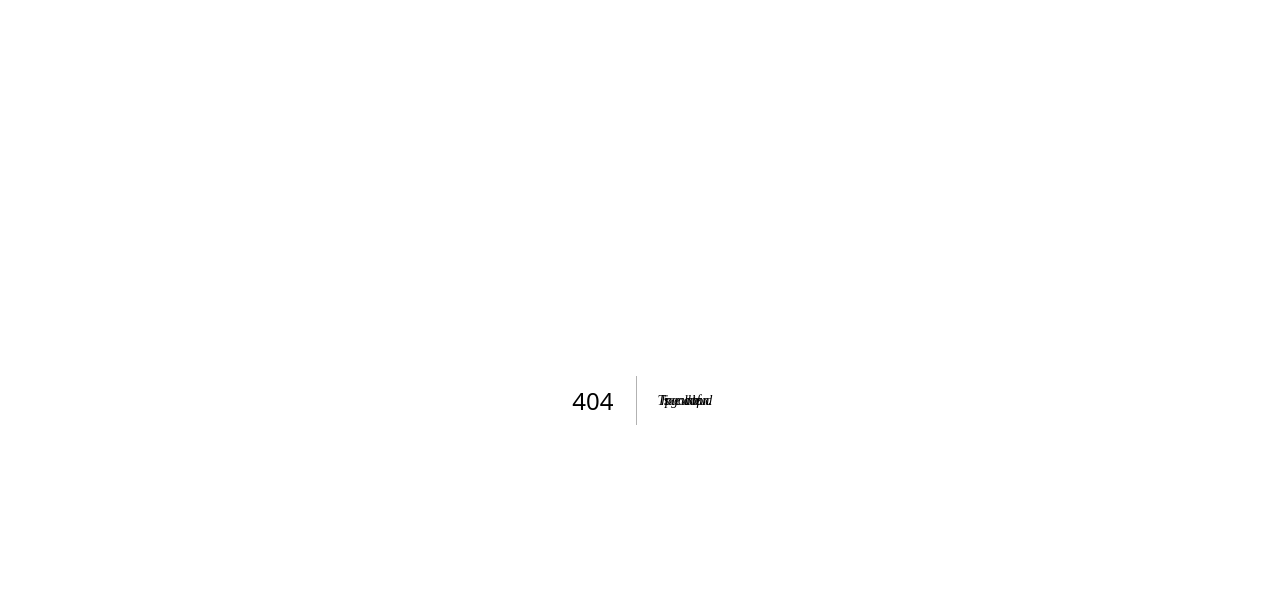
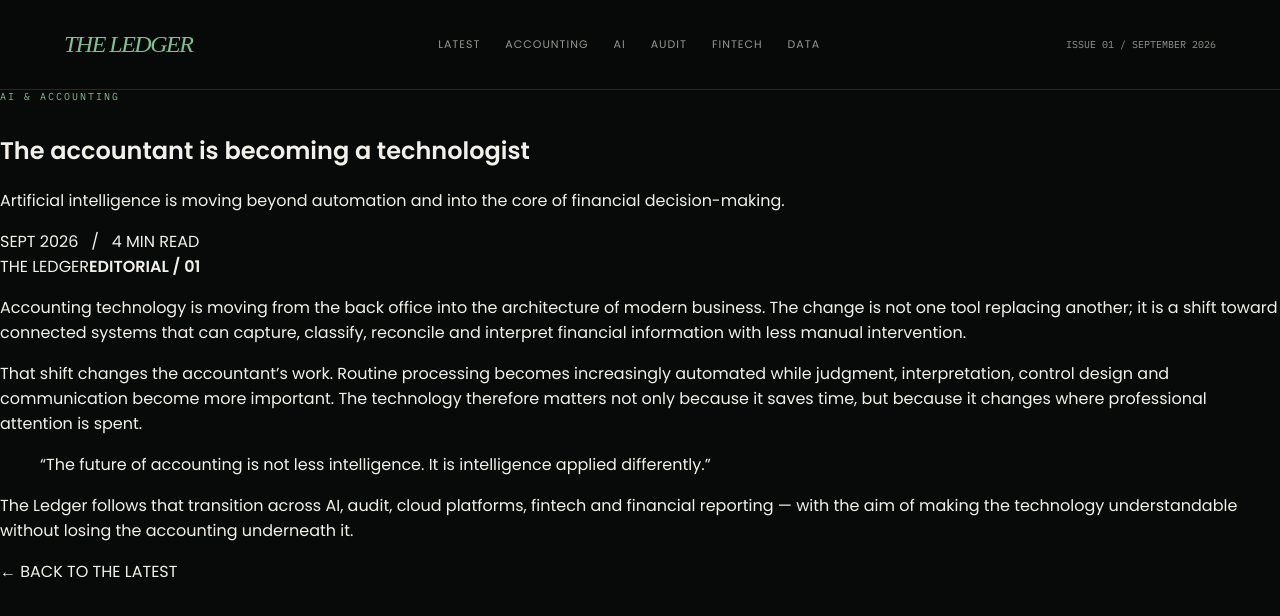
Before and after one commit to sarveshnotfoundhere/the-ledger, a Next.js app: page /story/accountant-is-becoming-a-technologist in a window 1280 px wide. Before the commit this address had no page. Shown: the top 616 px of the page. Built offline with nearby package versions, Linux system fonts and the light colour scheme.

Commit message:
Add editorial story pages

```diff
--- /dev/null
+++ b/app/story/[slug]/page.tsx
@@ -0,0 +1,62 @@
+import Link from "next/link";
+import { notFound } from "next/navigation";
+import { stories } from "../../../lib/content";
+
+export function generateStaticParams() {
+  return stories.map((story) => ({ slug: story.slug }));
+}
+
+export default async function StoryPage({
+  params,
+}: {
+  params: Promise<{ slug: string }>;
+}) {
+  const { slug } = await params;
+  const story = stories.find((item) => item.slug === slug);
+
+  if (!story) notFound();
+
+  return (
+    <main className="story-page">
+      <header className="header">
+        <Link href="/" className="logo">THE LEDGER</Link>
+        <nav aria-label="Primary navigation">
+          <Link href="/latest">LATEST</Link>
+          <Link href="/accounting">ACCOUNTING</Link>
+          <Link href="/ai">AI</Link>
+          <Link href="/audit">AUDIT</Link>
+          <Link href="/fintech">FINTECH</Link>
+          <Link href="/data">DATA</Link>
+        </nav>
+        <div className="issue">ISSUE 01 / SEPTEMBER 2026</div>
+      </header>
+
+      <article className="story-article">
+        <div className="eyebrow">{story.category}</div>
+        <h1>{story.title}</h1>
+        <p className="story-dek">{story.dek}</p>
+        <div className="story-meta">{story.date} &nbsp; / &nbsp; {story.read}</div>
+
+        <div className="story-visual">
+          <span>THE LEDGER</span>
+          <strong>EDITORIAL / 01</strong>
+        </div>
+
+        <div className="story-body">
+          <p>
+            Accounting technology is moving from the back office into the architecture of modern business. The change is not one tool replacing another; it is a shift toward connected systems that can capture, classify, reconcile and interpret financial information with less manual intervention.
+          </p>
+          <p>
+            That shift changes the accountant’s work. Routine processing becomes increasingly automated while judgment, interpretation, control design and communication become more important. The technology therefore matters not only because it saves time, but because it changes where professional attention is spent.
+          </p>
+          <blockquote>“The future of accounting is not less intelligence. It is intelligence applied differently.”</blockquote>
+          <p>
+            The Ledger follows that transition across AI, audit, cloud platforms, fintech and financial reporting — with the aim of making the technology understandable without losing the accounting underneath it.
+          </p>
+        </div>
+
+        <Link href="/latest" className="story-back">← BACK TO THE LATEST</Link>
+      </article>
+    </main>
+  );
+}
```
